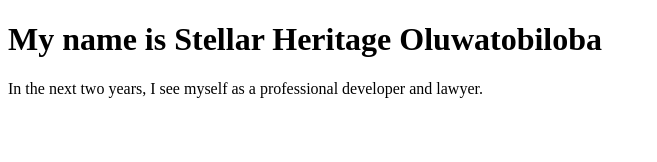
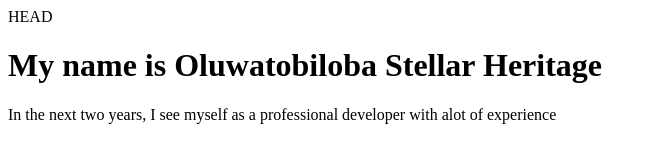
Before and after one commit to stellarbaby/WID-assignment, a plain HTML site: page index.html in a window 1280 px wide. Shown: the whole page, without its empty margins (0-657 px from the left). Drawn offline with Linux system fonts and the light colour scheme.

Commit message:
update this repo

```diff
--- a/index.html
+++ b/index.html
@@ -1,12 +1,15 @@
+ HEAD
 <!DOCTYPE html>
 <html lang="en">
 <head>
+    <meta charset="UTF-8">
+    <meta name="viewport" content="width=device-width, initial-scale=1.0">
     <title>GITHUB ASS 1</title>
 </head>
 <body>
     <div>
-        <h1>My name is Stellar Heritage Oluwatobiloba</h1>
-        <p>In the next two years, I see myself as a professional developer and lawyer.</p>
+        <h1>My name is Oluwatobiloba Stellar Heritage</h1>
+        <p>In the next two years, I see myself as a professional developer with alot of experience</p>
     </div>
 </body>
 </html>
```
